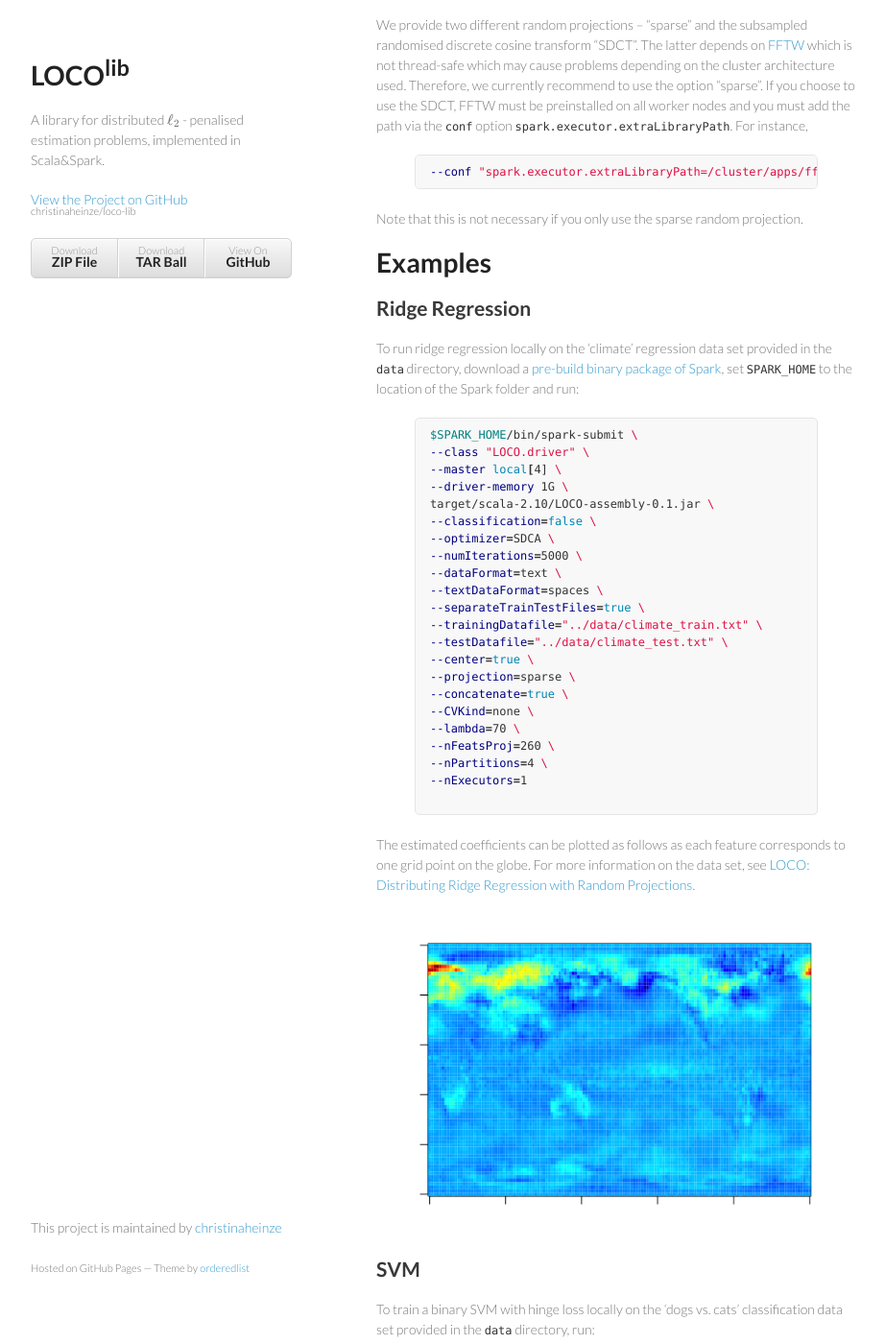
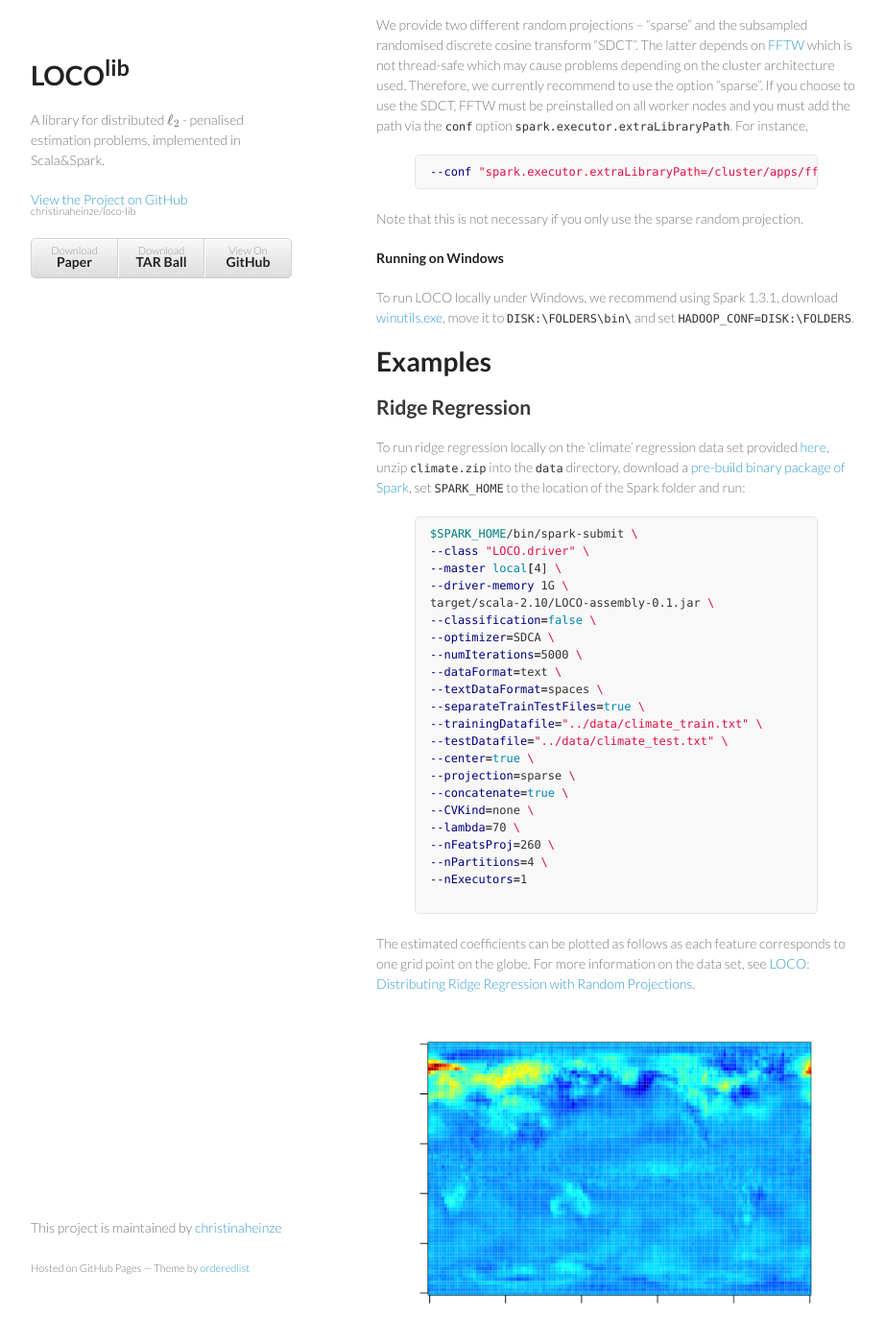
Before and after one commit to christinaheinze/loco-lib, a Jekyll site: the page built from index.md, in a window 1280 px wide and 1400 px high, scrolled down 2316 px. Shown: the whole window at 96% size, without its empty margins (178-1100 px from the left). Built offline with Jekyll 4.4.1, drawn with Linux system fonts in a browser that asks for light colours; formulas are drawn with MathJax 3; some of the changed text lies outside the part shown.

Commit message:
added data sets

```diff
--- a/_layouts/dis_template.html
+++ b/_layouts/dis_template.html
@@ -25,7 +25,7 @@
 
 
         <ul>
-          <li><a href="https://github.com/christinaheinze/loco-lib/zipball/master">Download <strong>ZIP File</strong></a></li>
+          <li><a href="http://arxiv.org/pdf/1406.3469v2.pdf">Download <strong>Paper</strong></a></li>
           <li><a href="https://github.com/christinaheinze/loco-lib/tarball/master">Download <strong>TAR Ball</strong></a></li>
           <li><a href="https://github.com/christinaheinze/loco-lib">View On <strong>GitHub</strong></a></li>
         </ul>
--- a/index.md
+++ b/index.md
@@ -50,11 +50,15 @@
 {% endhighlight %}
 Note that this is not necessary if you only use the sparse random projection.
 
+**Running on Windows**
+
+To run LOCO locally under Windows, we recommend using Spark 1.3.1, download [winutils.exe](http://public-repo-1.hortonworks.com/hdp-win-alpha/winutils.exe), move it to ``DISK:\FOLDERS\bin\`` and set ``HADOOP_CONF=DISK:\FOLDERS``.
+
 # Examples
 
 ## Ridge Regression
 
-To run ridge regression locally on the 'climate' regression data set provided in the `data` directory, download a [pre-build binary package of Spark](http://spark.apache.org/downloads.html), set `SPARK_HOME` to the location of the Spark folder and run:
+To run ridge regression locally on the 'climate' regression data set provided [here]({{ site.baseurl }}/assets/climate.zip), unzip `climate.zip` into the `data` directory, download a [pre-build binary package of Spark](http://spark.apache.org/downloads.html), set `SPARK_HOME` to the location of the Spark folder and run:
 
 {% highlight bash %}
 $SPARK_HOME/bin/spark-submit \
@@ -87,7 +91,7 @@
 
 ## SVM
 
-To train a binary SVM with hinge loss locally on the 'dogs vs. cats' classification data set provided in the `data` directory, run:
+To train a binary SVM with hinge loss locally on the 'dogs vs. cats' classification data set provided [here]({{ site.baseurl }}/assets/dogs_vs_cats.zip), unzip `dogs_vs_cats.zip` into the `data` directory, run:
 {% highlight bash %}
 $SPARK_HOME/bin/spark-submit \
 --class "LOCO.driver" \
```
Also changed, not shown: 2 other files.
